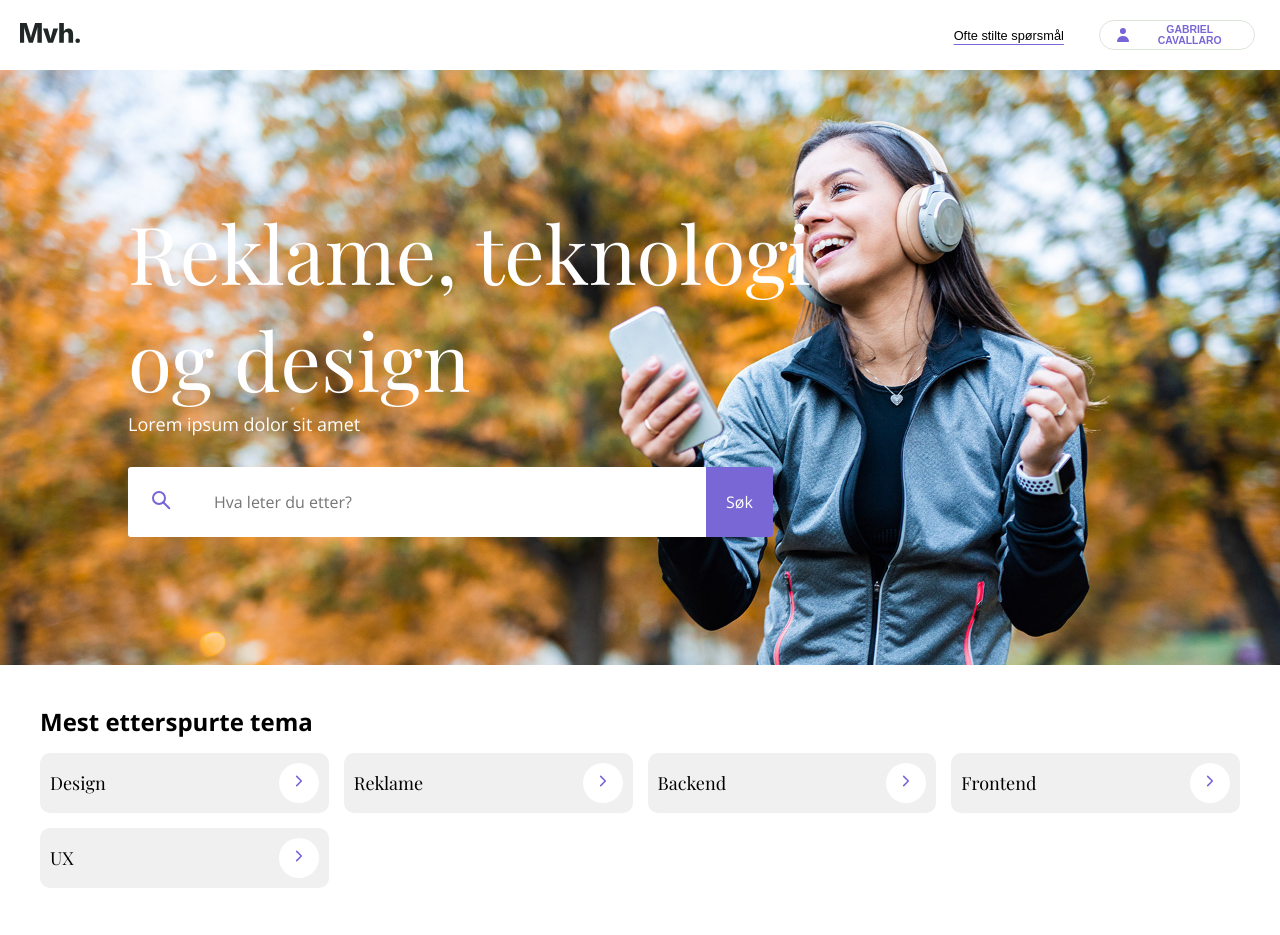
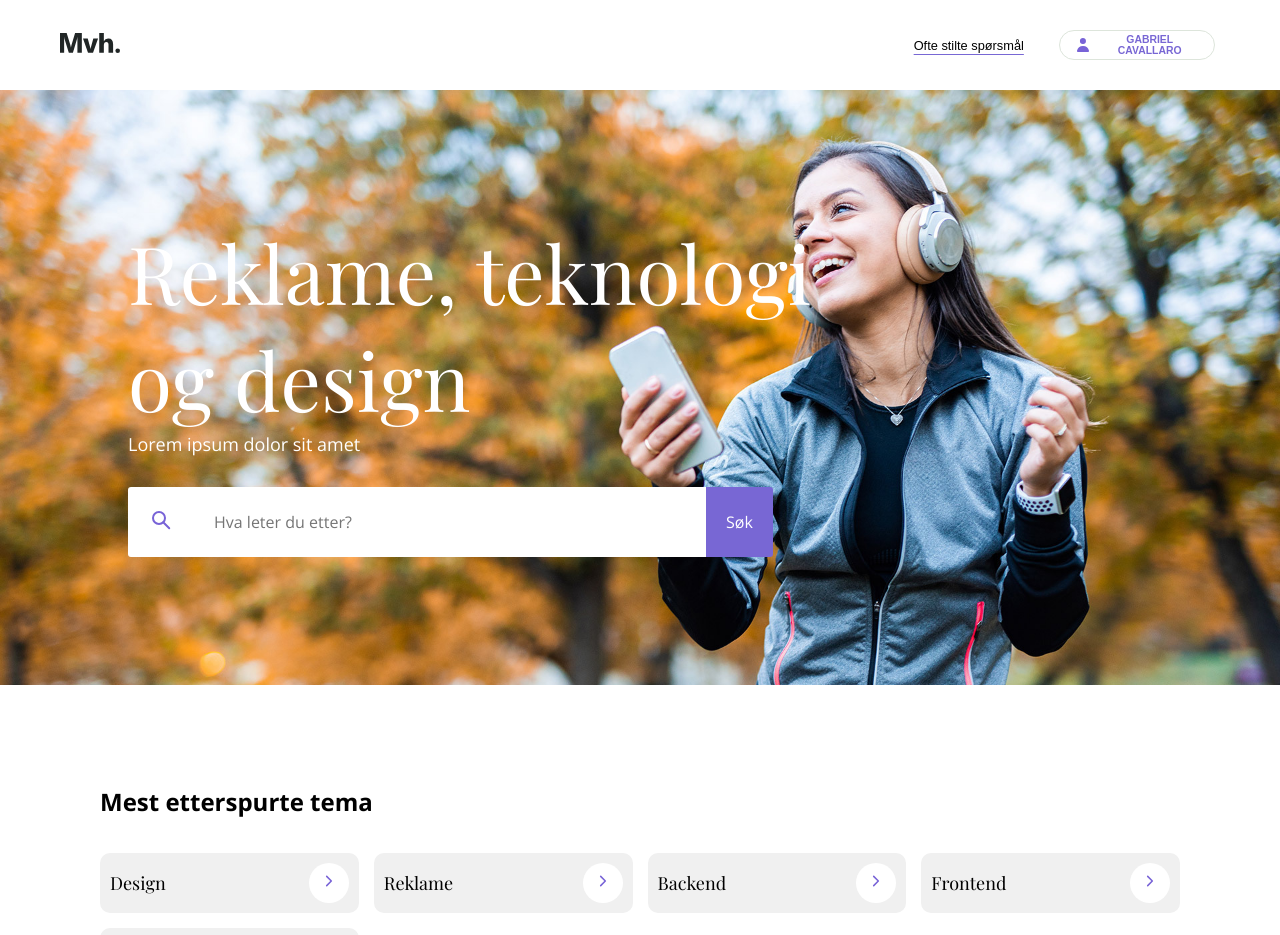
Before and after one commit to gabjcav/Mvh-oppgave, a React (Create React App) app: page / in a window 1280 px wide. Shown: the top 935 px of the page. Built offline with nearby package versions, Linux system fonts and the light colour scheme.

Commit message:
adjusted padding

```diff
--- a/src/components/HeaderContainer/index.jsx
+++ b/src/components/HeaderContainer/index.jsx
@@ -6,7 +6,7 @@ const HeaderContainer = () => {
   return (
     <header>
       <nav>
-        <a href="/">
+        <a id="logo" href="/">
           <img src={mvhLogo} alt="Company logo" />
         </a>
         <div id="container">
--- a/src/components/HeaderContainer/index.scss
+++ b/src/components/HeaderContainer/index.scss
@@ -1,15 +1,19 @@
 header {
   nav {
-    padding: 20px;
+    padding: 30px;
     display: flex;
     flex-direction: row;
     justify-content: space-between;
     align-items: center;
+    #logo {
+      padding-left: 30px;
+    }
     #container {
       display: flex;
       flex-direction: row;
       gap: 30px;
       align-items: center;
+      padding-right: 30px;
       #faq-link {
         font-size: var(--font-size-sm);
         color: black;
@@ -52,7 +56,11 @@ header {
 
   @media (max-width: 768px) {
     nav {
+      #logo {
+        padding-left: 0;
+      }
       #container {
+        padding-right: 0;
         #faq-link {
           font-size: var(--font-size-2xsm);
         }
--- a/src/components/HowItWorksContainer/index.scss
+++ b/src/components/HowItWorksContainer/index.scss
@@ -1,5 +1,5 @@
 #how-it-works {
-  padding: 40px;
+  padding: 100px;
   h4 {
     font-family: var(--sans-serif);
     font-size: var(--font-size-2xl);
@@ -33,4 +33,8 @@
       }
     }
   }
+
+  @media (max-width: 768px) {
+    padding: 40px;
+  }
 }
--- a/src/components/SubjectsContainer/index.scss
+++ b/src/components/SubjectsContainer/index.scss
@@ -1,8 +1,8 @@
 #subjects {
-  padding: 40px;
+  padding: 100px;
   h3 {
     font-family: var(--sans-serif);
-    margin-bottom: 15px;
+    margin-bottom: 35px;
     font-size: var(--font-size-2xl);
   }
   #subjects-container {
@@ -41,4 +41,8 @@
       }
     }
   }
+
+  @media (max-width: 768px) {
+    padding: 40px;
+  }
 }
```
